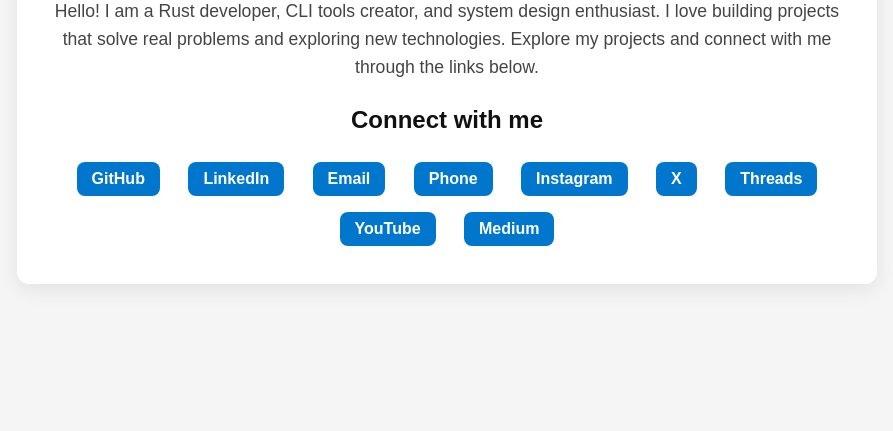
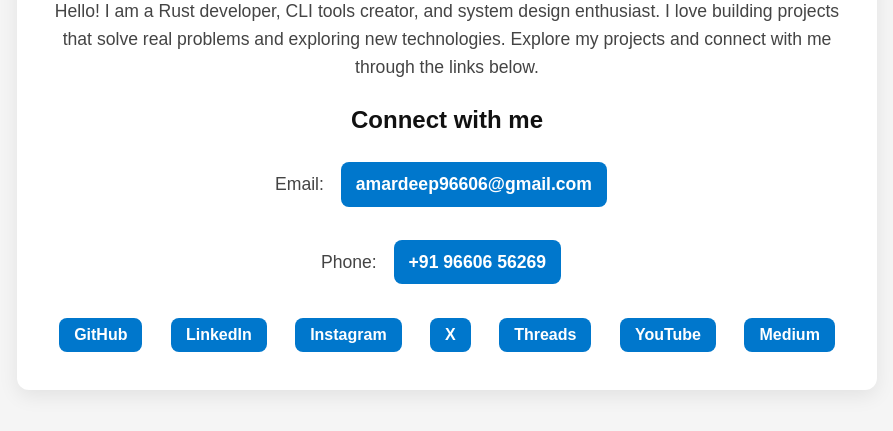
Before and after one commit to amardeep033/amardeep033.github.io, a plain HTML site: page index.html in a window 1280 px wide. Shown: the part 339-770 px from the top of the page, without its empty margins (193-1086 px from the left). Drawn offline with Linux system fonts and the light colour scheme.

Commit message:
Update index.html

```diff
--- a/index.html
+++ b/index.html
@@ -4,9 +4,9 @@
     <meta charset="UTF-8">
     <meta name="viewport" content="width=device-width, initial-scale=1.0">
 
-    <title>Amar Deep | Rust Developer & CLI Tools Creator | amardeep033</title>
+    <title>Amardeep | Rust Developer & CLI Tools Creator | amardeep033</title>
 
-    <meta name="description" content="Amar Deep (amardeep033) - Rust developer, CLI tools creator, and system design enthusiast. Portfolio, projects, and contact links.">
+    <meta name="description" content="Amardeep (amardeep033) - Rust developer, CLI tools creator, and system design enthusiast. Portfolio, projects, and contact links.">
     <meta name="keywords" content="Amar Deep, amardeep033, Rust developer, CLI tools, system design, portfolio, programming">
     <meta name="author" content="Amar Deep">
 
@@ -29,10 +29,12 @@
 
         <section class="contacts">
             <h2>Connect with me</h2>
+
+            <p>Email: <a href="mailto:amardeep96606@gmail.com">amardeep96606@gmail.com</a></p>
+            <p>Phone: <a href="tel:+919660656269">+91 96606 56269</a></p>
+
             <a href="https://github.com/amardeep033" target="_blank">GitHub</a>
             <a href="https://linkedin.com/in/amardeep033" target="_blank">LinkedIn</a>
-            <a href="mailto:amardeep96606@gmail.com">Email</a>
-            <a href="tel:+919660656269">Phone</a>
             <a href="https://www.instagram.com/amardeep033" target="_blank">Instagram</a>
             <a href="https://x.com/amardeep_033" target="_blank">X</a>
             <a href="https://www.threads.com/@amardeep033" target="_blank">Threads</a>
```
